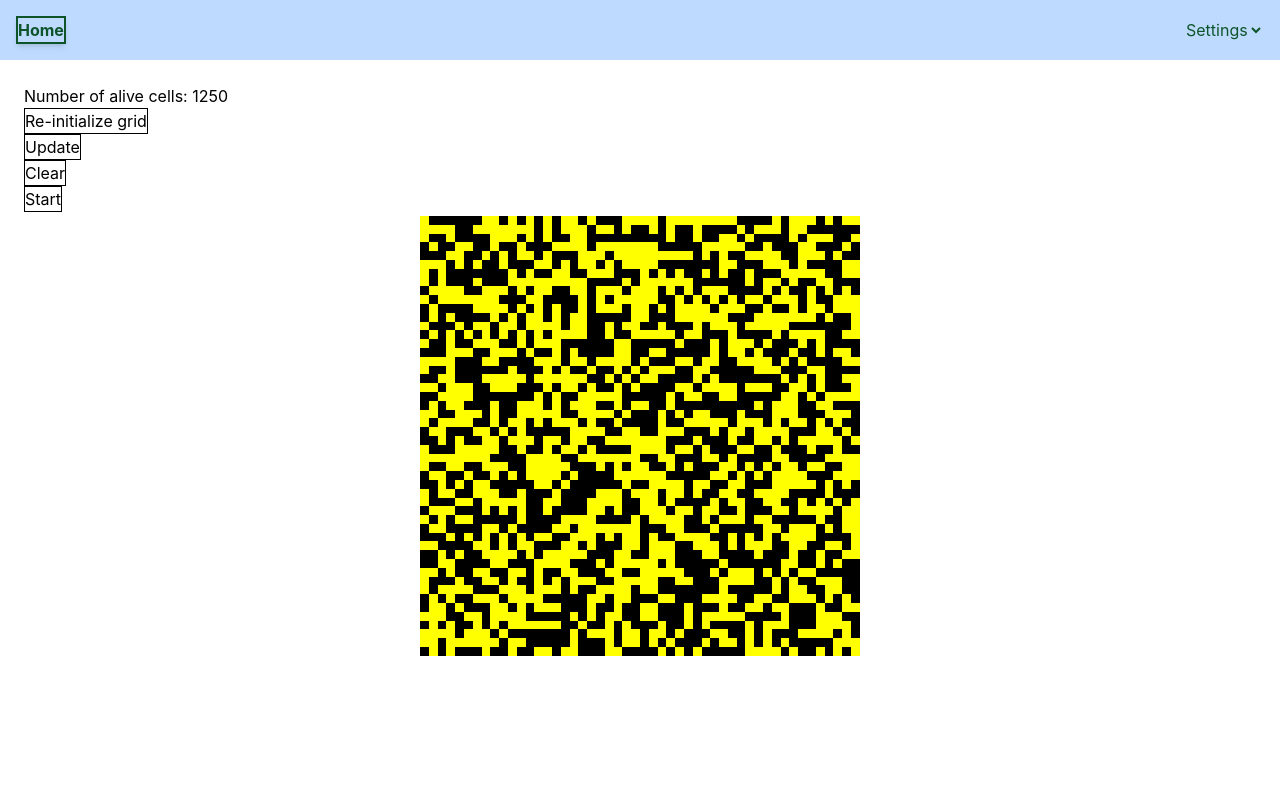
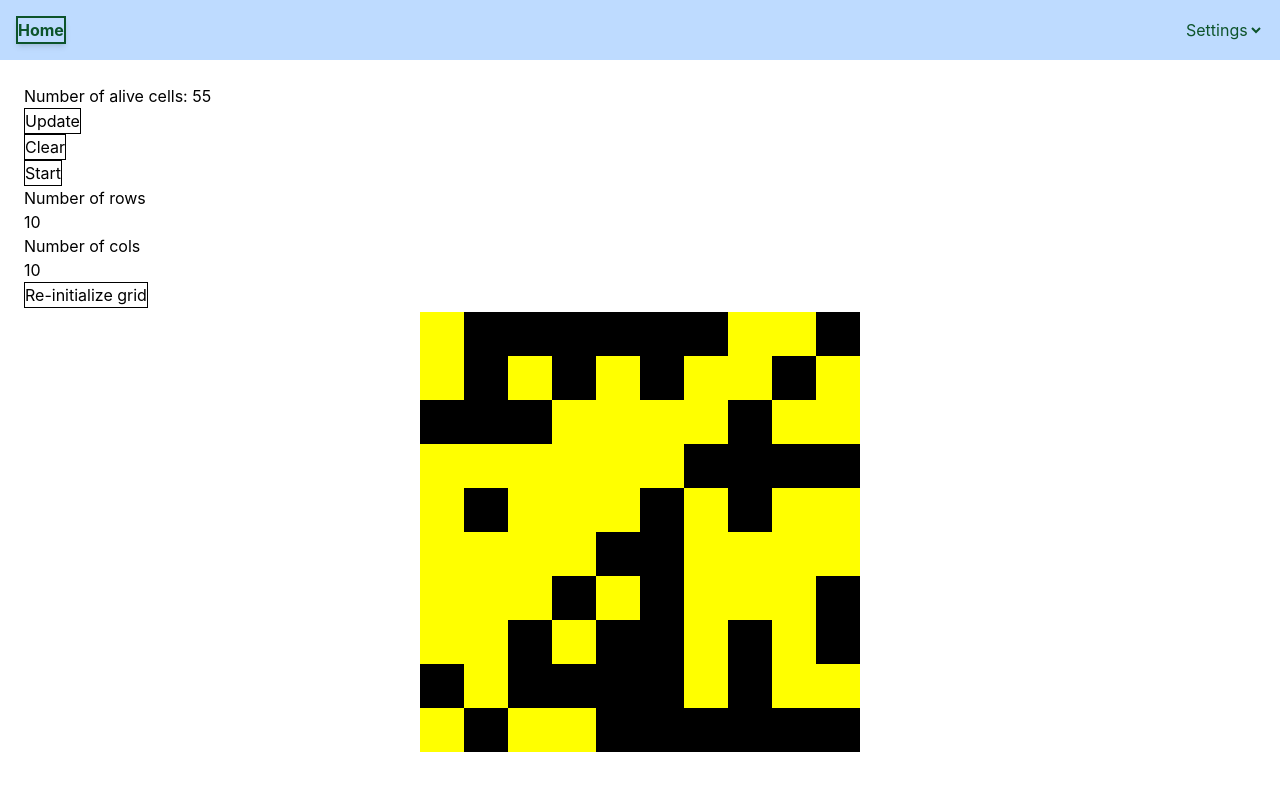
Before and after one commit to TheLaughingDuck/TheLaughingDuck.github.io, a React (Vite) app in the folder website/: page /game_of_life in a window 1280 px wide. Shown: the top 790 px of the page. Built offline with nearby package versions, Linux system fonts and the light colour scheme.

Commit message:
Implemented adjustible grid size

```diff
--- a/website/src/gameOfLife.tsx
+++ b/website/src/gameOfLife.tsx
@@ -3,9 +3,17 @@ import Layout from "./navigation"
 
 export default function GameOfLife(){
     //const [grid, setGrid] = useState([[0,0,0], [1,1,1], [0,0,1]])
-    const n_rows = 50;
-    const n_cols = 50;
-    const [grid, setGrid] = useState(getRandomGrid(n_rows, n_cols));
+    //const n_rows = 300;
+    //const n_cols = 300;
+
+    const [inputNRows, setInputNRows] = useState(10);
+    const [nRows, setNRows] = useState(10);
+
+    const [inputNCols, setInputNCols] = useState(10);
+    const [nCols, setNCols] = useState(10);
+
+
+    const [grid, setGrid] = useState(getRandomGrid());
     const [isRunning, setIsRunning] = useState(false);
 
     useEffect(() => {
@@ -21,22 +29,20 @@ export default function GameOfLife(){
 
     function randInt(lo: number, hi: number): number { return Math.floor(Math.random()*(hi-lo+1))+lo; }
 
-    function getRandomGrid(n_rows: number, n_cols: number): number [][] {
-        //const n_rows = grid.length();
-        //const n_cols = grid[0].length();
+    function getRandomGrid(): number [][] {
 
         let new_grid: number[][] = [];
 
-        for (let i=0; i < n_rows; i++){
+        for (let i=0; i < nRows; i++){
             new_grid[i] = []
-            for (let j=0; j<n_cols; j++){
+            for (let j=0; j<nCols; j++){
                 new_grid[i][j] = randInt(0, 1);
             }
         }
         return new_grid;
     }
 
-    function getUpdatedGrid(grid): number [][] {
+    function getUpdatedGrid(grid: number[][]): number [][] {
         const new_grid = grid.map(row => [...row]);
         let modifiers = [ [-1, 0], [-1,-1], [0, -1], [+1, -1], [+1, 0], [+1, +1], [0, +1], [-1, +1] ]
 
@@ -96,11 +102,6 @@ export default function GameOfLife(){
             <div>
                 <div>
                     <p>Number of alive cells: {count_alive_cells(grid)}</p>
-
-                    <button className='bg-yellow border' onClick={() => setGrid(getRandomGrid(n_rows, n_cols))}>Re-initialize grid</button>
-
-                    <br/>
-
                     <button className='bg-yellow border' onClick={() => setGrid(getUpdatedGrid(grid))}>Update</button>
 
                     <br/>
@@ -110,6 +111,13 @@ export default function GameOfLife(){
                     <br/>
 
                     <button className='bg-yellow border' onClick={() => setIsRunning(!isRunning)}>{isRunning ? "Stop" : "Start"}</button>
+                    <br/>
+                    <p>Number of rows</p>
+                    <input name="nRowsInput" value={inputNRows} type="number" onChange={(e) => setInputNRows(Number(e.target.value))}></input>
+                    <p>Number of cols</p>
+                    <input name="nColsInput" value={inputNCols} type="number" onChange={(e) => setInputNCols(Number(e.target.value))}></input>
+                    <br/>
+                    <button className='bg-yellow border' onClick={() => {setNRows(inputNRows); setNCols(inputNCols); setGrid(getRandomGrid())}}>Re-initialize grid</button>
                 </div>
 
                 <div className="bg-white flex flex-col p-1 max-w-md mx-auto">
```
